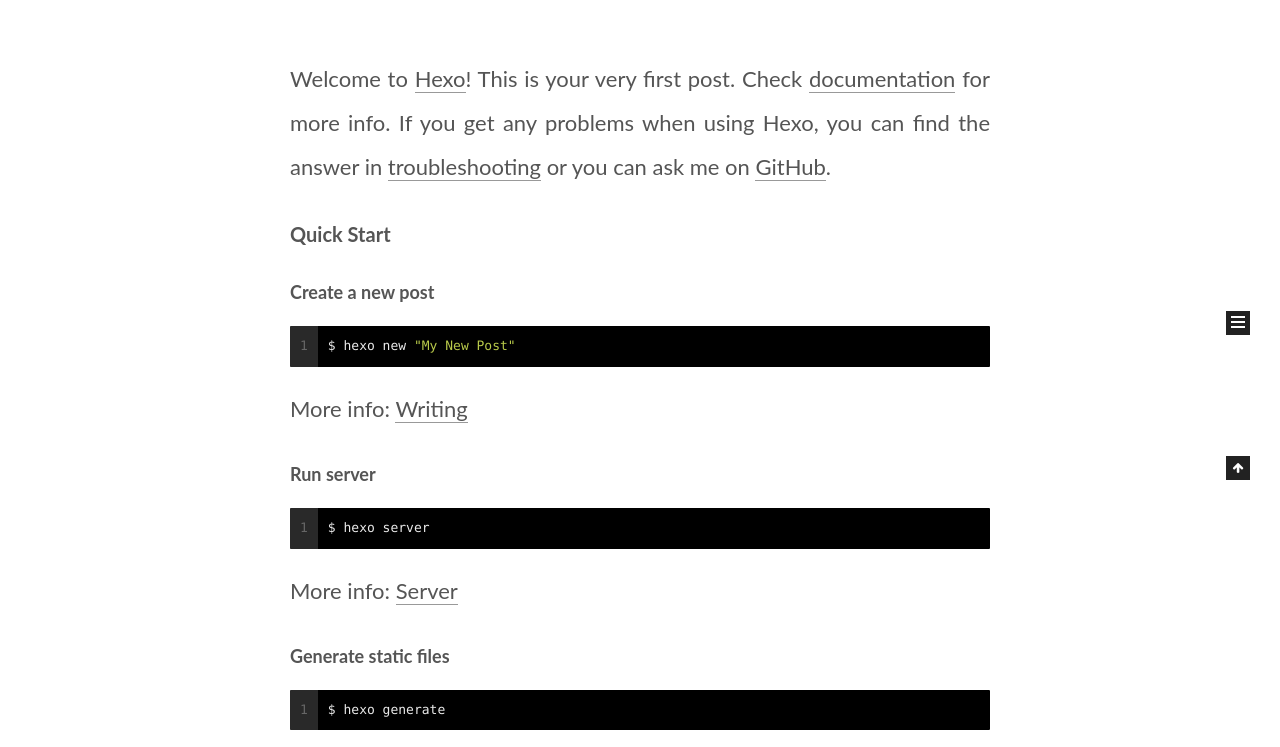
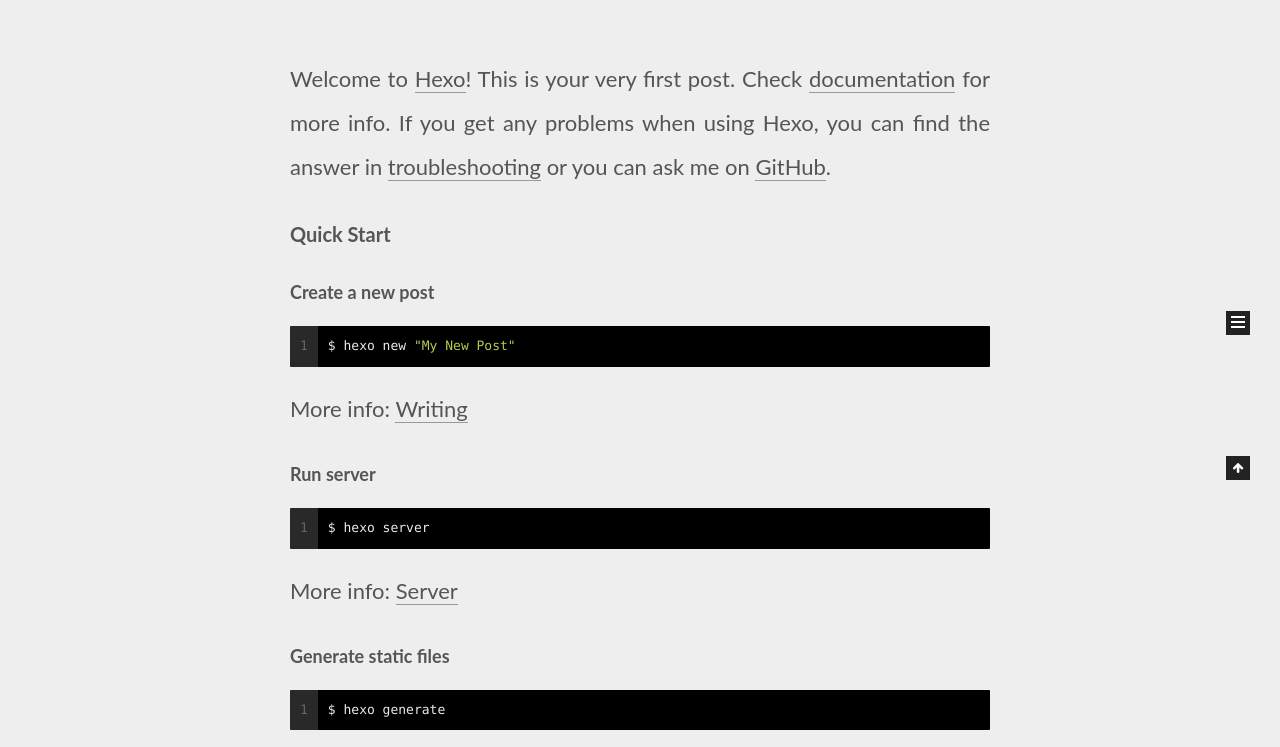
Before and after one commit to RestartLanlian/RestartLanlian.github.io, a plain HTML site: page index.html in a window 1280 px wide. Shown: the part 420-1167 px from the top of the page. Drawn offline with Linux system fonts and the light colour scheme; some packages are replaced by stand-ins of ours; a script that the page names is missing.

Commit message:
Site updated: 2018-04-29 15:23:54

```diff
--- a/css/main.css
+++ b/css/main.css
@@ -189,7 +189,7 @@ body {
   font-size: 22px;
   line-height: 2;
   color: #555;
-  background: #fff;
+  background: #eee;
 }
 @media (max-width: 767px) {
   body {
@@ -1822,7 +1822,7 @@ pre .javascript .function {
   width: 4px;
   height: 4px;
   border-radius: 50%;
-  background: #81c7ff;
+  background: #ff2a4f;
 }
 .links-of-blogroll {
   font-size: 13px;
@@ -2660,7 +2660,3 @@ embed {
 .links-of-blogroll-inline .links-of-blogroll-item {
   display: inline-block;
 }
-body {
-  background: url("/images/");
-  background-attachment: fixed;
-}
```
Also changed, not shown: images/1.jpg (added), images/2.jpg (added), images/time.jpg (added).
